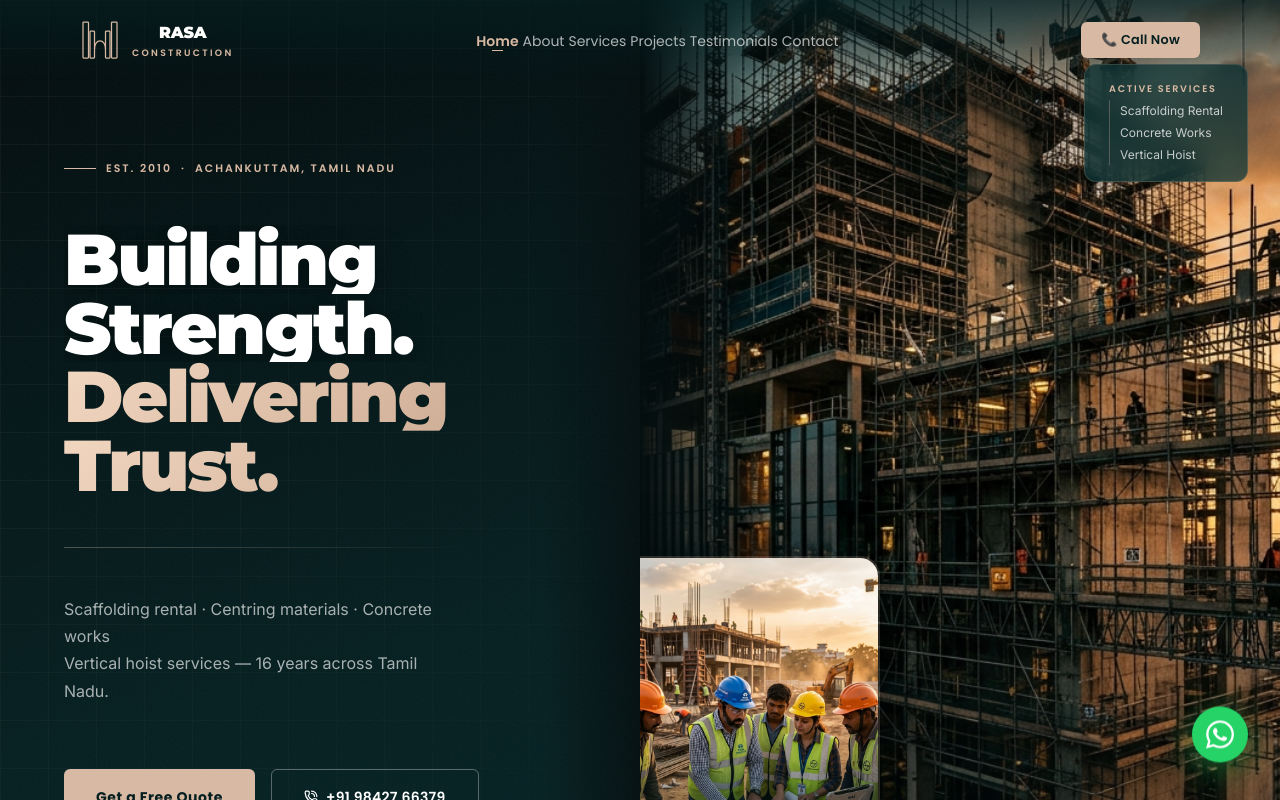
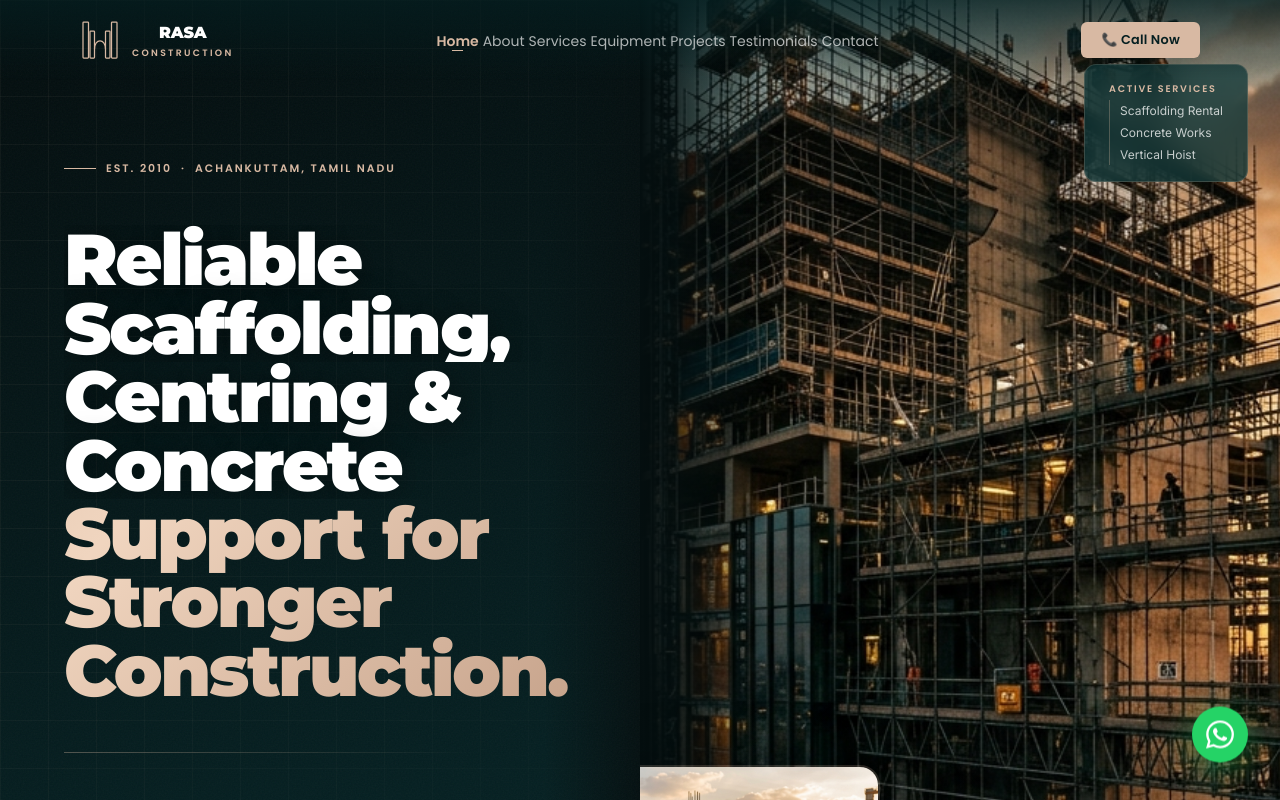
Before and after one commit to PriscillajospinG/Rasa-construction-portfolio, a Next.js app: page / in a window 1280 px wide. Shown: the top 800 px of the page. Built offline with nearby package versions, Linux system fonts and the light colour scheme.

Commit message:
feat: add Equipment section to navigation and update hero content with detailed service description

```diff
--- a/src/app/page.tsx
+++ b/src/app/page.tsx
@@ -3,32 +3,59 @@
 // All sections imported from their canonical locations.
 // No logic lives here — purely compositional.
 // ─────────────────────────────────────────────────────────
-import Hero         from "@/components/sections/Hero";
-import About        from "@/components/sections/About";
-import Services     from "@/components/sections/Services";
-import Projects     from "@/components/sections/Projects";
-import Testimonials from "@/components/sections/Testimonials";
-import Contact      from "@/components/sections/Contact";
-import CTA          from "@/components/sections/CTA";
+import Hero          from "@/components/sections/Hero";
+import About         from "@/components/sections/About";
+import WhyChooseUs   from "@/components/sections/WhyChooseUs";
+import Services      from "@/components/sections/Services";
+import Equipment     from "@/components/sections/Equipment";
+import Process       from "@/components/sections/Process";
+import Projects      from "@/components/sections/Projects";
+import CTA           from "@/components/sections/CTA";
+import Testimonials  from "@/components/sections/Testimonials";
+import Contact       from "@/components/sections/Contact";
 import WhatsAppFloat from "@/components/ui/WhatsAppFloat";
-import { company }  from "@/data/company";
+import { company }   from "@/data/company";
 
 export const metadata = {
-  title:       `${company.name} | Scaffolding, Concrete & Hoist Rental – Tamil Nadu`,
-  description: `${company.name} offers premium scaffolding rental, centring materials, concrete works, and vertical hoist rental across Tamil Nadu. Founded by ${company.owner}. Call ${company.contact.primary}.`,
-  keywords:    "scaffolding rental, centring materials, vertical hoist, concrete works, Tamil Nadu, Tirunelveli, construction equipment",
+  title:       `${company.name} | Scaffolding, Centring & Concrete Works – Tamil Nadu`,
+  description: `${company.name} offers reliable scaffolding rental, centring materials, vertical hoist rental, and concrete works across Tamil Nadu. Led by ${company.owner}. Call ${company.contact.primary}.`,
+  keywords:    "scaffolding rental Tamil Nadu, centring materials, vertical hoist rental, concrete works, Tirunelveli construction, Rasa Construction, Gurusamy A",
 };
 
 export default function Home() {
   return (
     <main>
+      {/* 1. Hero — cinematic opening, identity + CTA */}
       <Hero />
+
+      {/* 2. About — company story, founder, differentiators */}
       <About />
+
+      {/* 3. Why Choose Us — 6 operational differentiators */}
+      <WhyChooseUs />
+
+      {/* 4. Services — 3-tier layout with feature card */}
       <Services />
+
+      {/* 5. Equipment — rental inventory grid */}
+      <Equipment />
+
+      {/* 6. Process — how we work timeline */}
+      <Process />
+
+      {/* 7. Projects — masonry gallery with filter */}
       <Projects />
+
+      {/* 8. CTA — parallax mid-page call to action */}
       <CTA />
+
+      {/* 9. Testimonials — 3-tier client reviews */}
       <Testimonials />
+
+      {/* 10. Contact — form + contact list + map */}
       <Contact />
+
+      {/* Floating WhatsApp button */}
       <WhatsAppFloat />
     </main>
   );
--- a/src/components/sections/Hero.tsx
+++ b/src/components/sections/Hero.tsx
@@ -114,11 +114,11 @@ export default function Hero() {
             </span>
           </motion.div>
 
-          {/* Headline — brutalist, left-anchored, NOT centered */}
+          {/* Headline — line-by-line reveal */}
           <div style={{ overflow: "hidden" }}>
             {[
-              { text: "Building",    delay: 0.35 },
-              { text: "Strength.",   delay: 0.47, accent: false },
+              { text: "Reliable Scaffolding,",  delay: 0.35 },
+              { text: "Centring & Concrete",     delay: 0.47 },
             ].map(({ text, delay }) => (
               <motion.div
                 key={text}
@@ -159,29 +159,10 @@ export default function Hero() {
                   lineHeight:    0.95,
                   letterSpacing: "-0.03em",
                   display:       "block",
-                }}
-              >
-                Delivering
-              </span>
-            </motion.div>
-            <motion.div
-              initial={{ y: "110%", opacity: 0 }}
-              animate={{ y: "0%",   opacity: 1 }}
-              transition={{ ...t(0.72), duration: 0.85 }}
-              style={{ overflow: "hidden" }}
-            >
-              <span
-                className="font-m gradient-text"
-                style={{
-                  fontSize:      "var(--t-hero)",
-                  fontWeight:    900,
-                  lineHeight:    0.95,
-                  letterSpacing: "-0.03em",
-                  display:       "block",
                   marginBottom:  "var(--s6)",
                 }}
               >
-                Trust.
+                Support for Stronger Construction.
               </span>
             </motion.div>
           </div>
@@ -200,7 +181,7 @@ export default function Hero() {
             }}
           />
 
-          {/* Sub-copy — max 2 lines, not a paragraph */}
+          {/* Sub-copy */}
           <motion.p
             initial={{ opacity: 0, y: 14 }}
             animate={{ opacity: 1, y: 0 }}
@@ -208,15 +189,15 @@ export default function Hero() {
             style={{
               fontFamily:   "'Inter', sans-serif",
               fontSize:     "1rem",
-              color:        "rgba(255,255,255,0.65)",
-              lineHeight:   1.7,
-              maxWidth:     "380px",
+              color:        "rgba(255,255,255,0.72)",
+              lineHeight:   1.75,
+              maxWidth:     "420px",
               marginBottom: "var(--s8)",
             }}
           >
-            Scaffolding rental · Centring materials · Concrete works
-            <br />
-            Vertical hoist services — {yearsSince} years across Tamil Nadu.
+            Rasa Construction supports residential and commercial building works
+            with quality scaffolding, centring support, vertical hoist rental,
+            and concrete works across Tamil Nadu.
           </motion.p>
 
           {/* CTAs — asymmetric sizing */}
--- a/src/data/company.ts
+++ b/src/data/company.ts
@@ -76,6 +76,7 @@ export const company = {
     { label: "Home",         href: "#home" },
     { label: "About",        href: "#about" },
     { label: "Services",     href: "#services" },
+    { label: "Equipment",    href: "#equipment" },
     { label: "Projects",     href: "#projects" },
     { label: "Testimonials", href: "#testimonials" },
     { label: "Contact",      href: "#contact" },
```
